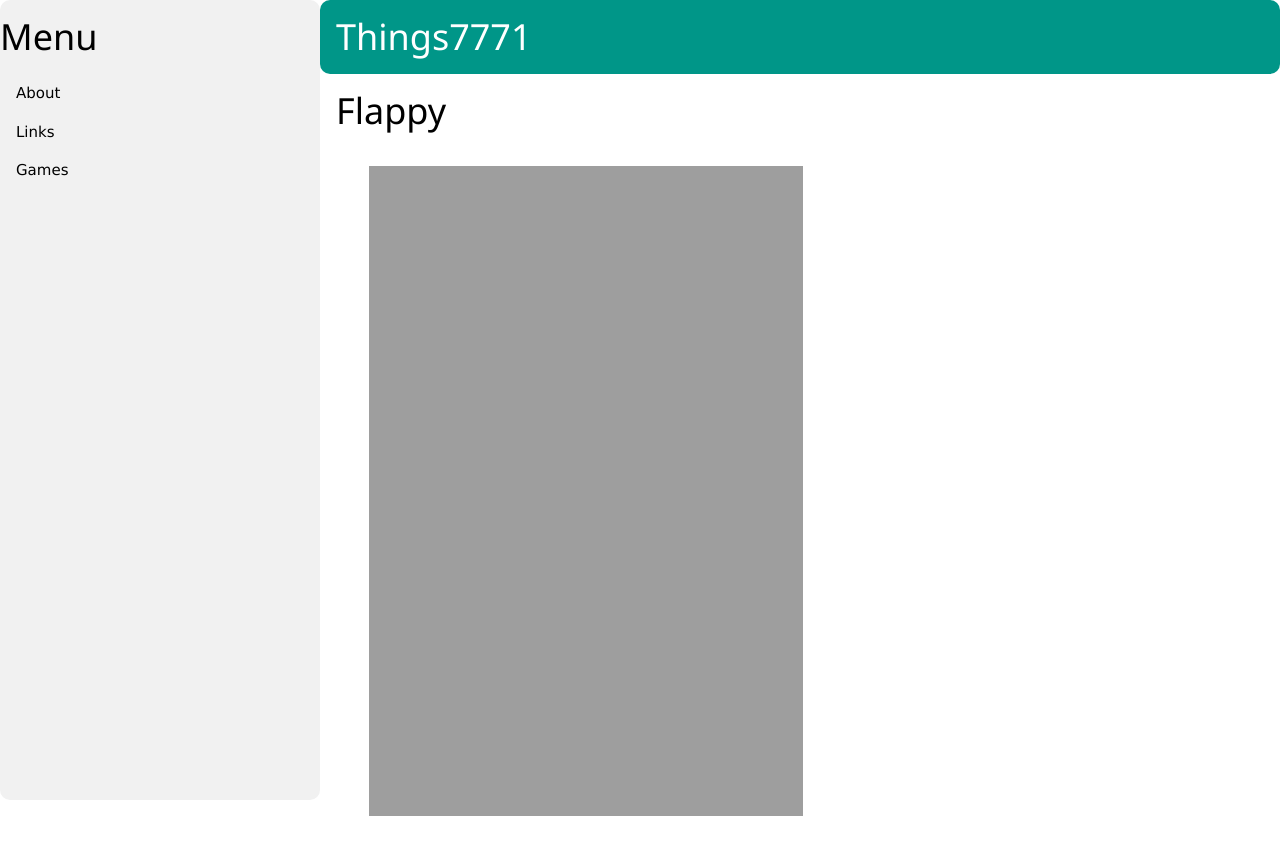
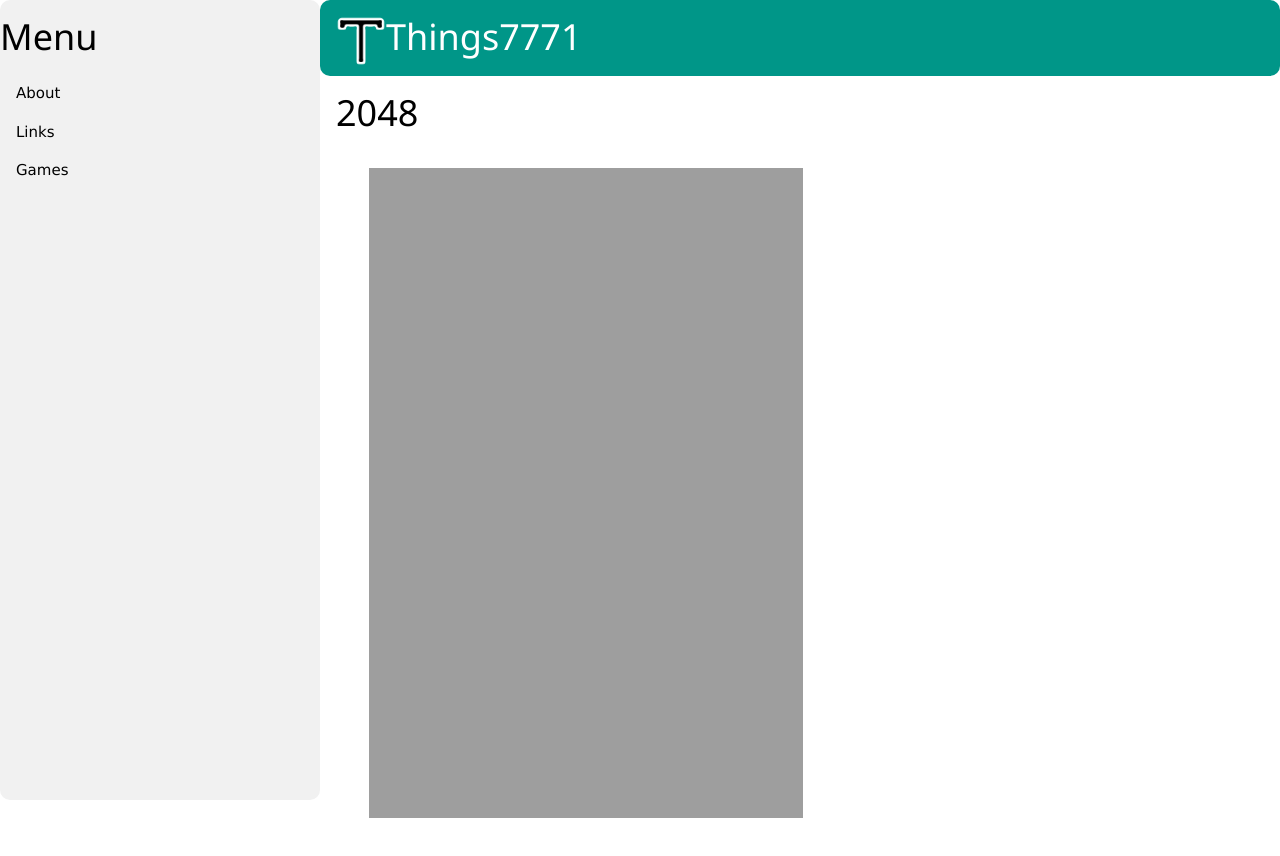
Before and after one commit to Things7771/site, a plain HTML site: page games/flappy/index.html in a window 1280 px wide. Drawn offline with Linux system fonts and the light colour scheme.

Commit message:
Add files via upload

```diff
--- a/games/flappy/index.html
+++ b/games/flappy/index.html
@@ -3,7 +3,7 @@
     <head>
         <meta charset="UTF-8">
         <meta name="viewport" content="width=device-width, initial-scale=1.0">
-        <title>Flappy - Things7771</title>
+        <title>2048 - Things7771</title>
         <link rel="stylesheet" href="../../static/style.css">
         <link rel="shortcut icon" href="../../favicon.ico" type="image/x-icon">
     </head>
@@ -17,10 +17,10 @@
         </div>
         <div style="margin-left:25%">
             <div class="w3-container w3-teal">
-                <a href="../../index.html"><h1>Things7771</h1></a>
+                <a href="../../index.html"><h1><img src="../../static/images/icon.png" width="50px" height="auto" alt="icon">Things7771</h1></a>
             </div>
             <div class="w3-container">
-                <h1>Flappy</h1>
+                <h1>2048</h1>
                 <iframe src="gametest.html" frameborder="0" width="500px" height="700px"></iframe>
             </div>
         </div>
```
